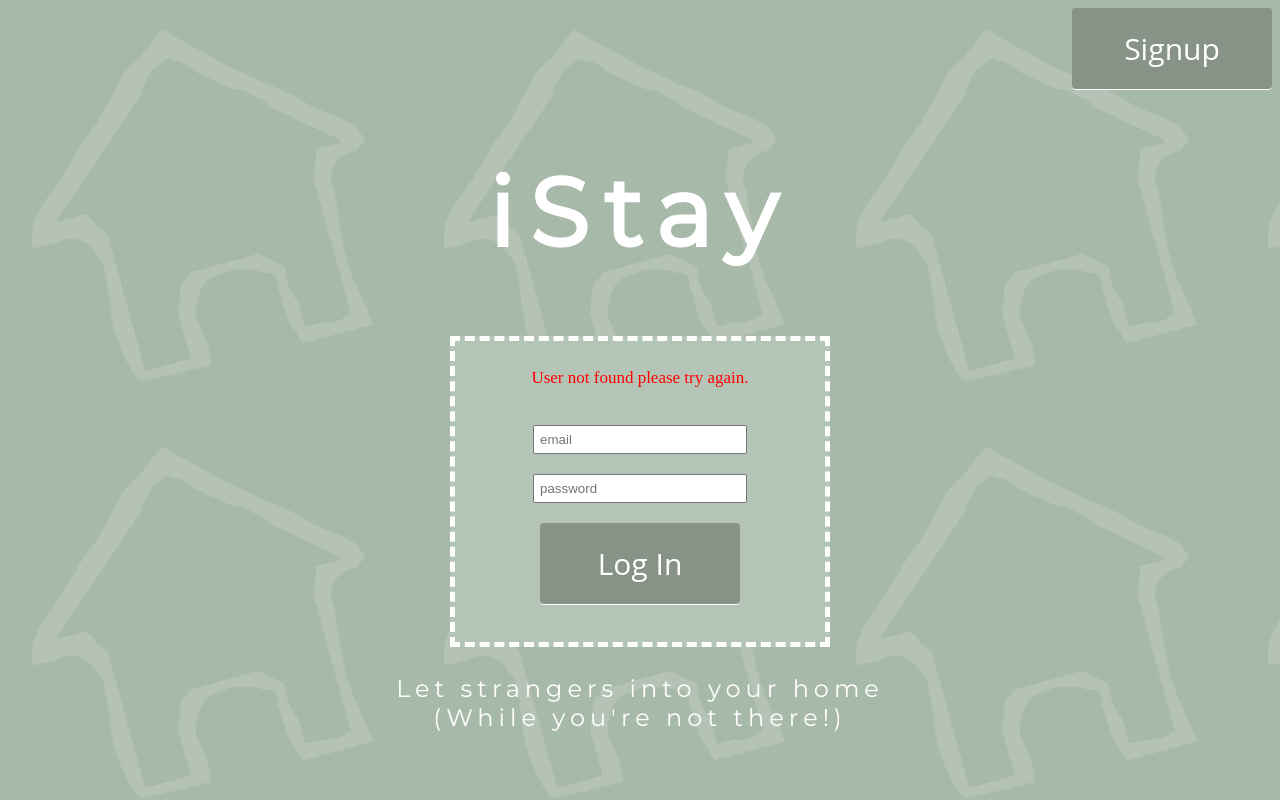
After one commit to EllyChanx/makersbnb, a Node server app: page /loginerror in a window 1280 px wide. The commit adds this page. Run offline with Node 20, Linux system fonts and the light colour scheme; some libraries are stand-ins or nearby versions.

Commit message:
added error on login page if user and password not match

```diff
--- a/app.js
+++ b/app.js
@@ -22,7 +22,6 @@ app.use(express.static(path.join(__dirname, '/public')));
 
 
 app.get('/', function(req, res){
-  app.set("userEmail", 'N/A')
   res.render('index', {
     title: 'iStay'
   });
@@ -39,13 +38,16 @@ app.post('/user/login', function(req, res){
 
   db.users.find(logIn, function(err, doc){
     if (doc.length === 0 || err) {
-        return res.status(500).send({
-            success: false,
-            message: 'no user found!'
-        });
-      }
+      return res.redirect('/loginerror');
+    };
       res.redirect('/properties');
     });
+});
+
+app.get('/loginerror', function(req, res){
+  res.render('errorlogin', {
+    title: 'iStay'
+  });
 });
 
 app.get('/user/signup', function(req, res){
@@ -119,16 +121,14 @@ app.post('/property_created', function(req, res) {
     date3Status: 'available',
     user: app.get("userEmail")
   }
-
-  app.set("currentProperty", newProperty)
   db.properties.insert(newProperty, function(req, result){
     res.redirect('/properties/created');
   });
 });
 
 app.get('/properties/created', function(req, res) {
-  var lastCreated = app.get("currentProperty")
-  db.properties.find(lastCreated, function(err, docs){
+  var user = app.get("userEmail")
+  db.properties.find({ user: user }, function(err, docs){
     res.render('properties/created', {
       properties: docs
     });
@@ -138,7 +138,7 @@ app.get('/properties/created', function(req, res) {
 // MY PROPERTIES
 app.get('/properties/myproperties', function(req, res) {
   var user = app.get("userEmail");
-  db.properties.find( { user: user }, function(err, docs){
+  db.properties.find( { user: user} ,function(err, docs){
     res.render('properties/myproperties', {
       properties: docs
     });
--- a/public/index.css
+++ b/public/index.css
@@ -104,3 +104,7 @@ input {
   max-height: 500px;
   max-width: 600px;
 }
+.error{
+  color: red;
+  font-size: 17px;
+}
--- /dev/null
+++ b/views/errorlogin.ejs
@@ -0,0 +1,42 @@
+<% include partials/header %>
+
+<html>
+
+<head>
+<link href='https://fonts.googleapis.com/css?family=Montserrat' rel='stylesheet'>
+<link href="index.css" rel="stylesheet" type="text/css">
+
+</head>
+
+<body class="main">
+
+  <form class="top-right" method="get" action="/user/signup">
+    <input class="butt" type="submit" value="Signup">
+  </form>
+
+<h1><%= title %></h1>
+
+  <div class="box">
+      <p class="error" >User not found please try again.</p>
+  <form method="post" action="/user/login">
+
+    <br>
+    <input type="text" name="email" placeholder="email">
+    <br/>
+
+    <br>
+    <input type="text" name="password" placeholder="password">
+    <br/><br>
+    <input class="butt" type="submit" value="Log In">
+  </form>
+  <br>
+  </div>
+ <br>
+
+  <span class="subtext">Let strangers into your home<br>(While you're not there!)</span>
+
+</body>
+
+</html>
+
+<% include partials/footer %>
--- a/views/properties/created.ejs
+++ b/views/properties/created.ejs
@@ -26,7 +26,7 @@
       <div class="property_list">
         <div class="property_data">
           <h2><%= property.name %></h2>
-          <img src='<%= property.pic_url %>'<br><br>
+          <img class ="pro_url" src='<%= property.pic_url %>'<br><br>
           <strong>Price: £<%= property.price %></strong><br><br>
           <strong>Description: </strong><%= property.description %><br><br>
           <strong>Date: </strong><%= property.date1 %> : <%= property.date1Status %><br>
```
